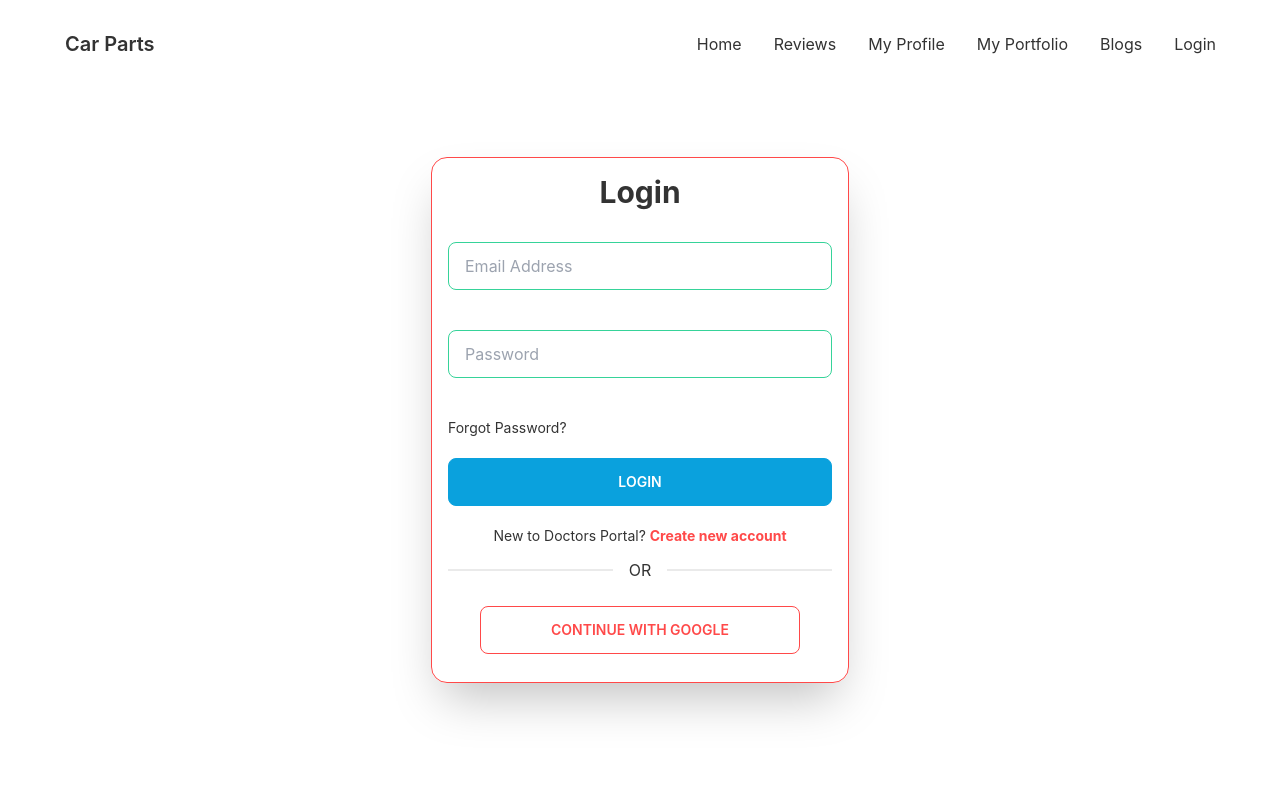
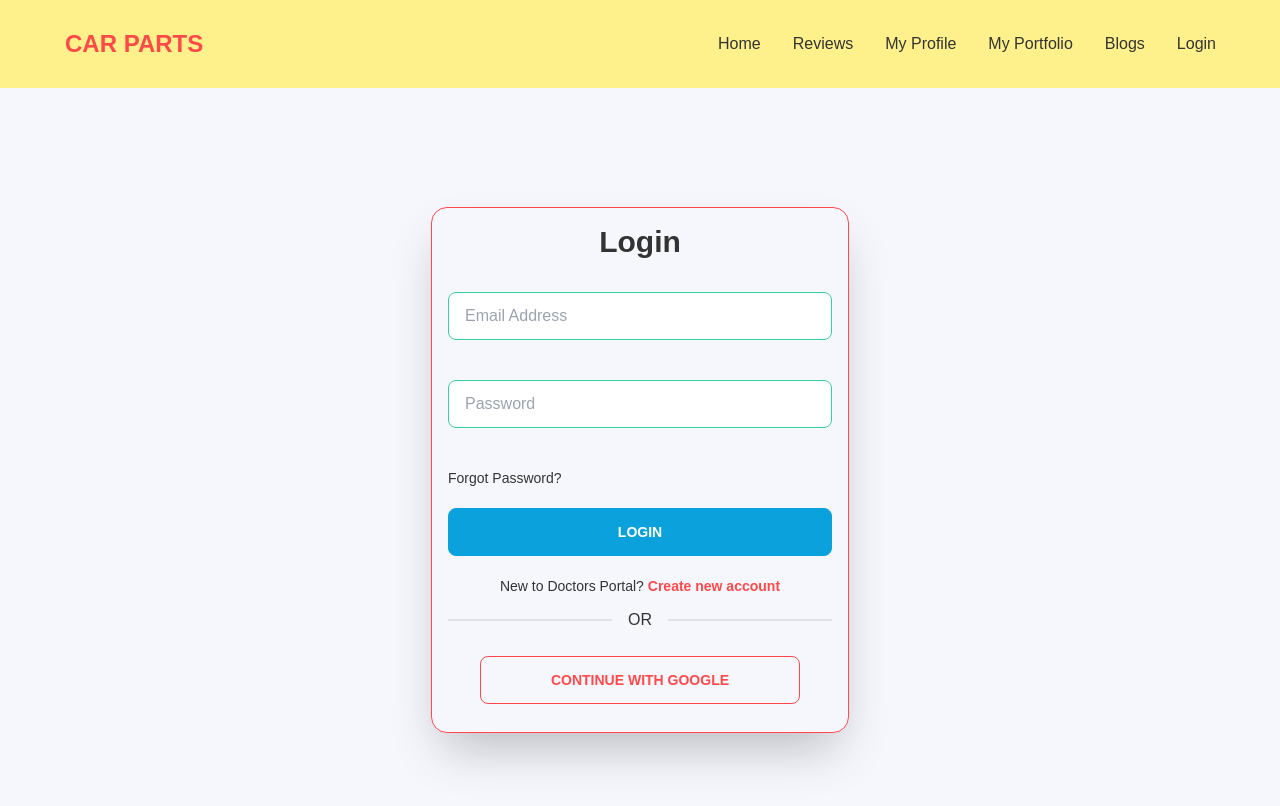
Before and after one commit to mdarifali/tools-manufacturer-website, a React (Create React App) app: page /login in a window 1280 px wide. Shown: the top 806 px of the page. Built offline with nearby package versions, Linux system fonts and the light colour scheme; no server answers.

Commit message:
product details added

```diff
--- a/package.json
+++ b/package.json
@@ -12,6 +12,7 @@
     "react-dom": "^18.1.0",
     "react-firebase-hooks": "^5.0.3",
     "react-hook-form": "^7.31.2",
+    "react-icons": "^4.3.1",
     "react-router-dom": "^6.3.0",
     "react-scripts": "5.0.1",
     "react-toastify": "^9.0.1",
--- a/src/App.js
+++ b/src/App.js
@@ -14,14 +14,19 @@ import Singup from './Pages/SingUp/Singup';
 import Reviews from './Reviews/Reviews';
 import Purchase from './Pages/Purchase/Purchase';
 import MyPortfolio from './Pages/MyPortfolio/MyPortfolio';
+import ProductDetails from './Pages/ProductDetails.js/ProductDetails';
 
 function App() {
   return (
-    <div className='max-w-screen-2xl m-auto'>
+    <div className='max-w-screen-2xl m-auto bg-base-100;'>
       <Navbar />
       <Routes>
         <Route path='/' element={<Home />} />
         <Route path='/home' element={<Home />} />
+        <Route path='ProductDetails/:id' element={
+          <RequireAuth>
+            <ProductDetails />
+          </RequireAuth>} />
         <Route path='/orders' element={
           <RequireAuth>
             <MyOrders />
--- a/src/Pages/Home/Carousel.js
+++ b/src/Pages/Home/Carousel.js
@@ -8,12 +8,12 @@ const Carousel = () => {
         <div>
             <div class="carousel w-full">
                 <div id="slide1" class="carousel-item relative w-full flex-col">
-                    <div className='absolute transform -translate-y-1/2 left-40 top-1/2'>
+                    {/* <div className='absolute transform -translate-y-1/2 left-40 top-1/2'>
                         <span class="mb-5 text-4xl font-bold bg-yellow-300 p-1">30% OFF</span>
                         <p class="text-5xl font-bold my-3">When Buying Parts</p>
                         <p className='text-5xl font-bold mb-4'>With Installation</p>
                         <button class="btn btn-secondary">Shop Now</button>
-                    </div>
+                    </div> */}
                     <img src={slide1} className="w-full" alt='#' />
                     <div class="absolute flex justify-between transform -translate-y-1/2 left-5 right-5 top-1/2">
                         <a href="#slide4" class="btn btn-circle">❮</a>
--- a/src/Pages/Home/ProductCard.js
+++ b/src/Pages/Home/ProductCard.js
@@ -1,4 +1,5 @@
 import React from 'react';
+import { Link } from 'react-router-dom';
 
 const ProductCard = ({ product }) => {
     const { name, price, stock, img, ratings } = product;
@@ -14,9 +15,9 @@ const ProductCard = ({ product }) => {
                 <p>Price: ${price}</p>
                 <p>Stock: {stock}</p>
                 <span>Ratings: {ratings}</span>
-                <div class="card-actions justify-end">
+                <Link to={`/ProductDetails/${product._id}`} class="card-actions justify-end">
                     <button class="btn btn-primary">Buy Now</button>
-                </div>
+                </Link>
             </div>
         </div>
         </div>
--- a/src/Pages/Home/Products.js
+++ b/src/Pages/Home/Products.js
@@ -5,17 +5,19 @@ const Products = () => {
     const [products, setProducts] = useState([]);
 
     useEffect(() => {
-        fetch('products.json')
+        const url = `http://localhost:5000/products`;
+        fetch(url)
         .then(res => res.json())
         .then(data => setProducts(data));
     }, [])
 
     return (
         <div className='my-10 px-12'>
-            <h1 className='text-4xl text-center'>Our Products {products.length}</h1>
-            <div className='grid grid-cols-1 lg:grid-cols-3 md:grid-cols-2 gap-10 p-4'>
+            <p className='text-5xl text-center font-bold'>Our Products {products.length}</p>
+            <div className='grid grid-cols-1 lg:grid-cols-3 md:grid-cols-2 gap-8 p-4'>
                 {
                     products.map(product => <ProductCard
+                        key= {product._id}
                         product = {product}
                     />)
                 }
--- /dev/null
+++ b/src/Pages/ProductDetails.js/ProductDetails.js
@@ -0,0 +1,68 @@
+import React, { useEffect, useState } from 'react';
+import { useParams } from 'react-router-dom';
+
+
+const ProductDetails = () => {
+    const { id } = useParams();
+    const [product, setProduct] = useState([]);
+    let [quantity, setQuantity] = useState(0);
+
+    const handleIncrement = () => {
+        setQuantity(quantity + 1);
+    }
+    const handleDeincrement = () => {
+        setQuantity(quantity - 1);
+    }
+    const handleChange = (e) => {
+        setQuantity(e.target.value);
+    }
+
+    useEffect(() => {
+        const url = `http://localhost:5000/products/${id}`;
+        fetch(url)
+            .then(res => res.json())
+            .then(data => setProduct(data))
+    }, [id]);
+
+
+    return (
+        <div className='my-12'>
+            <div class="card lg:card-side bg-base-100 shadow-xl gap-5">
+                <figure>
+                    <img src={product.img} alt="Album" />
+                </figure>
+                <div class="card">
+                    <h2 class="card-title">{product.name}</h2>
+                    <p>Lorem ipsum dolor sit amet consectetur adipisicing elit. <br />
+                        Voluptas ipsum tempore ipsam illum! Praesentium odit laborum maiores, illo asperiores impedit.</p>
+                    <span className='text-5xl'>${product.price}</span>
+                    <p>Min Order: 5 pic</p>
+                    <p>Max Order: 50 pic</p>
+                    <div className='flex items-center gap-2 my-5'>
+                        <button class="btn btn-primary btn-outline btn-circle" onClick={handleIncrement}>
+                            <svg version="1.1" xmlns="http://www.w3.org/2000/svg" width="12" height="12" viewBox="0 0 37 64">
+                                <path d="M35.2 28.8q1.92 0 1.92 3.2t-1.92 3.2h-13.44v13.44q0 1.92-3.2 1.92t-3.2-1.92v-13.44h-13.44q-1.92 0-1.92-3.2t1.92-3.2h13.44v-13.44q0-1.92 3.2-1.92t3.2 1.92v13.44h13.44z"></path>
+                            </svg>
+                        </button>
+                        <input
+                            className='input input-bordered input-primary rounded-full text-center w-32'
+                            type="number"
+                            value={quantity}
+                            onChange={handleChange}
+                            />
+                        <button class="btn btn-primary btn-outline btn-circle" onClick={handleDeincrement}>
+                            <svg version="1.1" xmlns="http://www.w3.org/2000/svg" width="12" height="12" viewBox="0 0 37 64">
+                                <path d="M35.2 28.8q1.92 0 1.92 3.2t-1.92 3.2h-33.28q-1.92 0-1.92-3.2t1.92-3.2h33.28z"></path>
+                            </svg>
+                        </button>
+                    </div>
+                    <div class="card-actions my-5">
+                        <button class="btn btn-primary">Check Out</button>
+                    </div>
+                </div>
+            </div>
+        </div>
+    );
+};
+
+export default ProductDetails;
--- a/src/Pages/Shared/Navbar.js
+++ b/src/Pages/Shared/Navbar.js
@@ -35,7 +35,7 @@ const NavBar = () => {
     </>
 
     return (
-        <div className="navbar bg-base-100 px-12 fixed top-0 inset-x-0 z-50">
+        <div className="navbar bg-yellow-200 px-12 fixed top-0 inset-x-0 z-50 mb-10">
             <div className="navbar-start">
                 <div className="dropdown">
                     <label tabIndex="0" className="btn btn-ghost lg:hidden">
@@ -57,7 +57,7 @@ const NavBar = () => {
                         </li>
                     </ul>
                 </div>
-                <Link to='/home' className="btn btn-ghost normal-case text-xl">Car Parts</Link>
+                <Link to='/home' className="btn btn-ghost text-primary font-bold text-2xl">Car Parts</Link>
             </div>
             <div className="navbar-end hidden lg:flex">
                 <ul className="menu menu-horizontal p-0">
--- a/src/index.css
+++ b/src/index.css
@@ -2,16 +2,15 @@
 @tailwind components;
 @tailwind utilities;
 
-body {
-  margin: 0;
-  font-family: -apple-system, BlinkMacSystemFont, 'Segoe UI', 'Roboto', 'Oxygen',
-    'Ubuntu', 'Cantarell', 'Fira Sans', 'Droid Sans', 'Helvetica Neue',
-    sans-serif;
-  -webkit-font-smoothing: antialiased;
-  -moz-osx-font-smoothing: grayscale;
+@import url('https://fonts.googleapis.com/css2?family=Raleway&display=swap');
+
+* {
+      font-family: 'Raleway',
+      sans-serif;
 }
 
-code {
-  font-family: source-code-pro, Menlo, Monaco, Consolas, 'Courier New',
-    monospace;
+body {
+  margin: 0px;
+  padding-top: 50px;
+  background-color: #f6f7fd
 }
```
Also changed, not shown: 1 other file (tests, documents, lock files or other folders).
